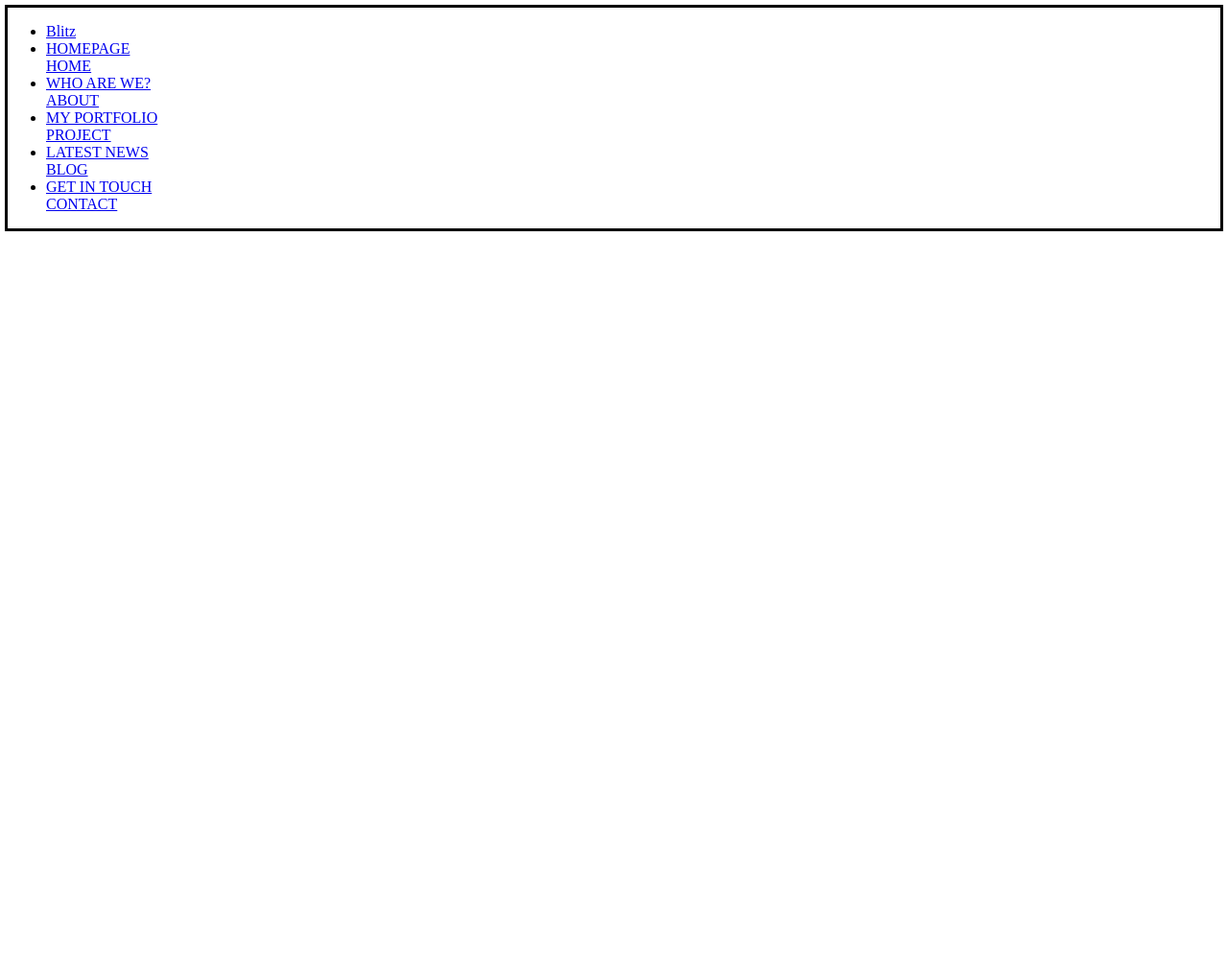
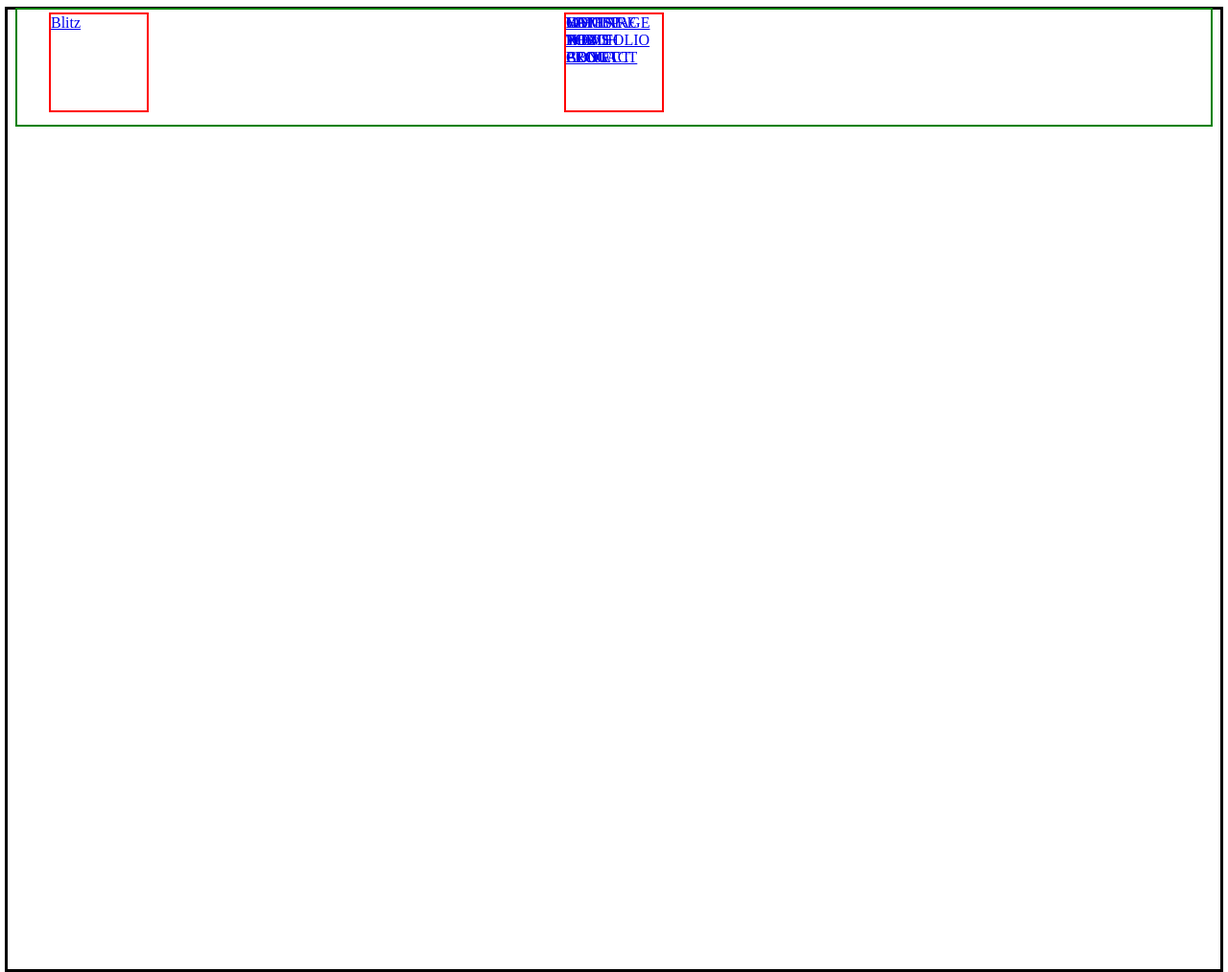
Before and after one commit to fedorannakarpuk/HelloWorld, a website: page src/index.html in a window 1280 px wide. Shown: the whole page at 96% size. Before the commit the page ends 800 px from the top, so only its background shows below. Drawn offline with nearby package versions, Linux system fonts and the light colour scheme; files that its build step writes are made by us from their sources.

Commit message:
меню на flex + проба позиций

```diff
--- a/src/index.html
+++ b/src/index.html
@@ -9,9 +9,12 @@
 
 </head>
 <body>
-   <div class="wrapper">
-     @@include('./partials/main-menu/_main-menu.html') <!--шапка сайта -->
-   </div>
+
+    <div class="wrapper">  <!--обертка -->
+      @@include('./partials/main-menu/_main-menu.html') <!--шапка сайта -->
+
+    </div>
+
 
 
 
--- a/src/partials/main-menu/_main-menu.html
+++ b/src/partials/main-menu/_main-menu.html
@@ -1,10 +1,11 @@
-<nav class="main-menu">
-<ul>
-    <li><a href="#"><i class="fa fa-"></i>Blitz</a></li>
-    <li><a href="#"><i class="fa fa-"></i>HOMEPAGE <br>HOME</a></li>
-    <li><a href="#"><i class="fa fa-"></i>WHO ARE WE? <br>ABOUT</a></li>
-    <li><a href="#"><i class="fa fa-"></i>MY PORTFOLIO <br>PROJECT</a></li>
-    <li><a href="#"><i class="fa fa-"></i>LATEST NEWS <br>BLOG</a></li>
-    <li><a href="#"><i class="fa fa-"></i>GET IN TOUCH <br>CONTACT</a></li>
-</ul>
-</nav>
+<div class="header">
+<!-- <nav class="main-menu"> -->
+
+    <div class="header-item child"><a href="#"></i>Blitz</a></div>               <!--   <i class="fa fa-"></i>    для иконок-->
+    <div class="header-item"><a href="#">HOMEPAGE <br>HOME</a></div>
+    <div class="header-item"><a href="#">WHO ARE WE? <br>ABOUT</a></div>
+    <div class="header-item"><a href="#">MY PORTFOLIO <br>PROJECT</a></div>
+    <div class="header-item"><a href="#">LATEST NEWS <br>BLOG</a></div>
+    <div class="header-item"><a href="#">GET IN TOUCH <br>CONTACT</a></div>
+
+</div>
--- a/src/partials/main-menu/main-menu.less
+++ b/src/partials/main-menu/main-menu.less
@@ -0,0 +1,19 @@
+.header{
+    outline: 2px solid green;
+    height: 120px;
+    margin: 10px;
+    position: relative;
+    display: flex;
+    justify-content: center;
+}
+.header-item{
+    width: 100px;
+    height: 100px;
+    outline: 2px solid red;
+    margin:5px;
+    //align-self: center; будет менять вверх и вниз
+    position: absolute;
+}
+.child{
+    left: 30px;
+}
--- a/src/style/common-style.less
+++ b/src/style/common-style.less
@@ -1,6 +1,7 @@
 @import"/src/partials/main-menu/main-menu.less" all;
 .wrapper{
-    display: flex;
-    outline:  3px solid black;
-    max-height: 100%;
+    display: block;
+    outline:  3px solid rgb(0, 0, 0);
+    height: 1000px;
+   // position: relative;
 }
```
